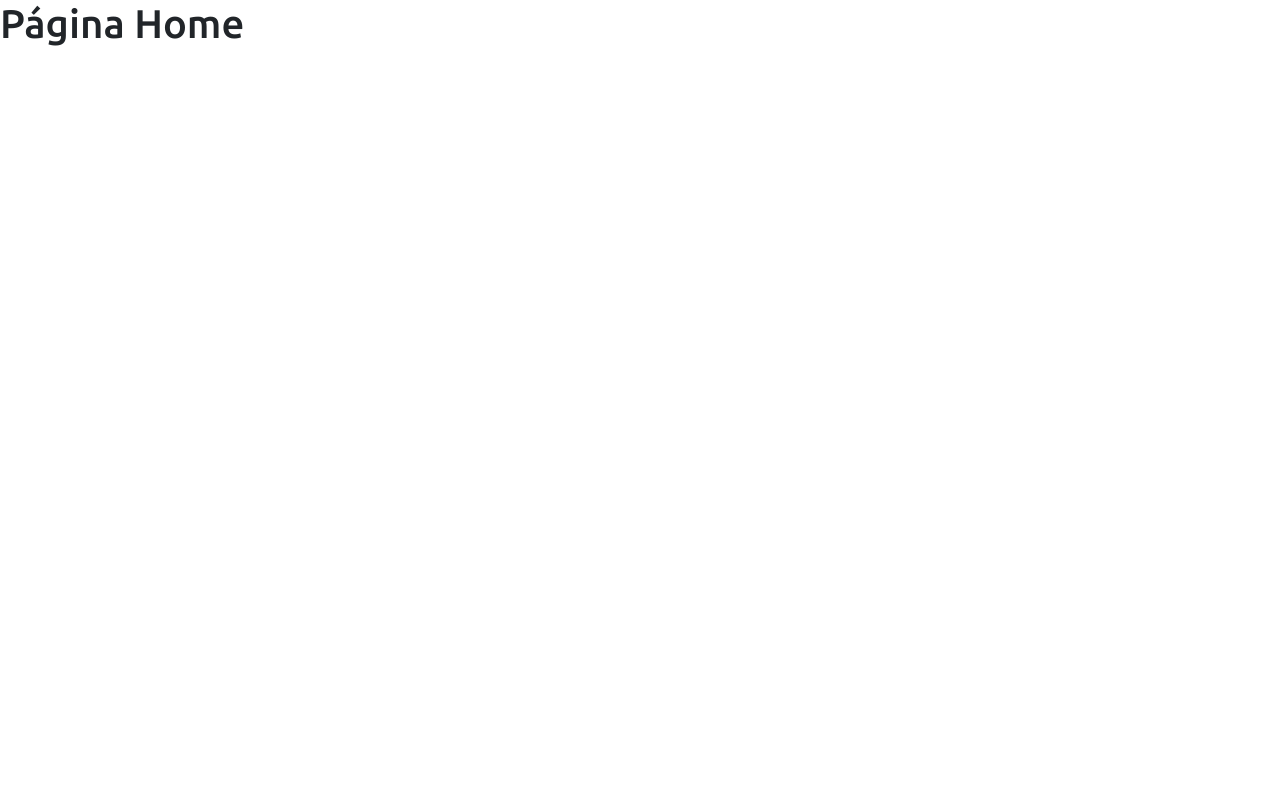
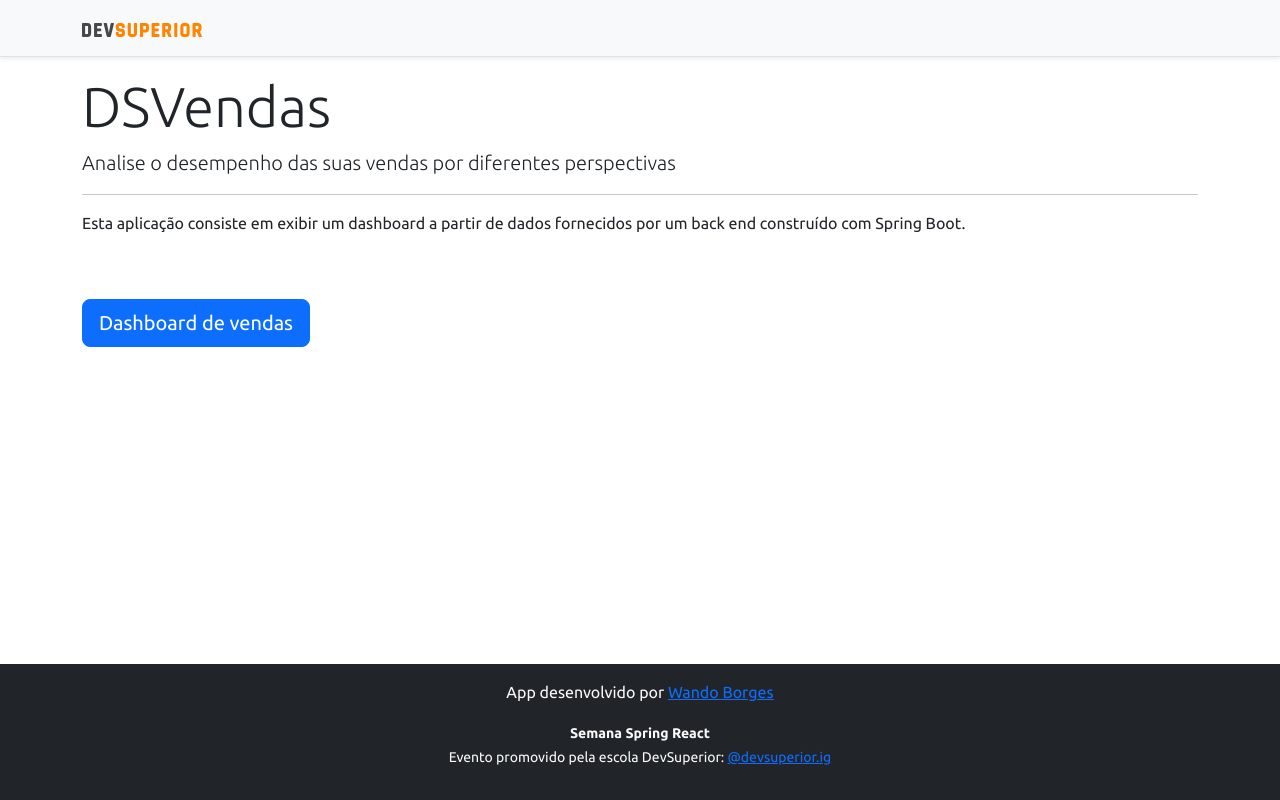
Before and after one commit to wtiinfo/wtiinfovendas, a React (Create React App) app in the folder frontend/: page / in a window 1280 px wide. Built offline with nearby package versions, Linux system fonts and the light colour scheme.

Commit message:
Home, Dashboard links

```diff
--- a/frontend/src/Routes.tsx
+++ b/frontend/src/Routes.tsx
@@ -6,8 +6,8 @@
     return (
         <BrowserRouter>
             <Switch>
-             <Route path="/" exact><Home /></Route>
-             <Route path="/dashboard"><Dashboard /></Route>
+                <Route path="/" exact><Home /></Route>
+                <Route path="/dashboard"><Dashboard /></Route>
             </Switch>
         </BrowserRouter>
     );
--- a/frontend/src/components/NavBar/index.tsx
+++ b/frontend/src/components/NavBar/index.tsx
@@ -1,11 +1,14 @@
 import logomarca from 'assets/img/dslogo.svg';
+import { Link } from 'react-router-dom';
 
 const NavBar = () => {
     return (
         <div className="d-flex flex-column flex-md-row align-items-center p-3 px-md-4 mb-3 bg-light border-bottom shadow-sm">
             <div className="container">
                 <nav className="my-2 my-md-0 mr-md-3">
-                    <img src={logomarca} alt="DevSuperior" width="120" />
+                    <Link to="/">
+                        <img src={logomarca} alt="DevSuperior" width="120" />
+                    </Link>
                 </nav>
             </div>
         </div>
--- a/frontend/src/pages/Dashboard/index.tsx
+++ b/frontend/src/pages/Dashboard/index.tsx
@@ -16,7 +16,7 @@
                         <BarChart />
                     </div>
                     <div className="col-sm-6">
-                        <h5 className="text-center text-secondary">Taxa de sucesso (%)</h5>
+                        <h5 className="text-center text-secondary">Porcentagem de vendas (%)</h5>
                         <DonutChart />
                     </div>
                 </div>
--- a/frontend/src/pages/Home/index.tsx
+++ b/frontend/src/pages/Home/index.tsx
@@ -1,8 +1,24 @@
+import Footer from "components/Footer";
+import NavBar from "components/NavBar";
+import { Link } from "react-router-dom";
+
 const Home = () => {
-    return(
-        <div>
-            <h1>Página Home</h1>
-        </div>
+    return (
+        <>
+            <NavBar />
+            <div className="container">
+                <div className="jumbotron">
+                    <h1 className="display-4">DSVendas</h1>
+                    <p className="lead">Analise o desempenho das suas vendas por diferentes perspectivas</p>
+                    <hr />
+                    <p>Esta aplicação consiste em exibir um dashboard a partir de dados fornecidos por um back end construído com Spring Boot.</p>
+                    <Link to="/dashboard" className="btn btn-primary btn-lg mt-5">
+                        Dashboard de vendas
+                    </Link>
+                </div>
+            </div>
+            <Footer />
+        </>
     );
 }
 
```
